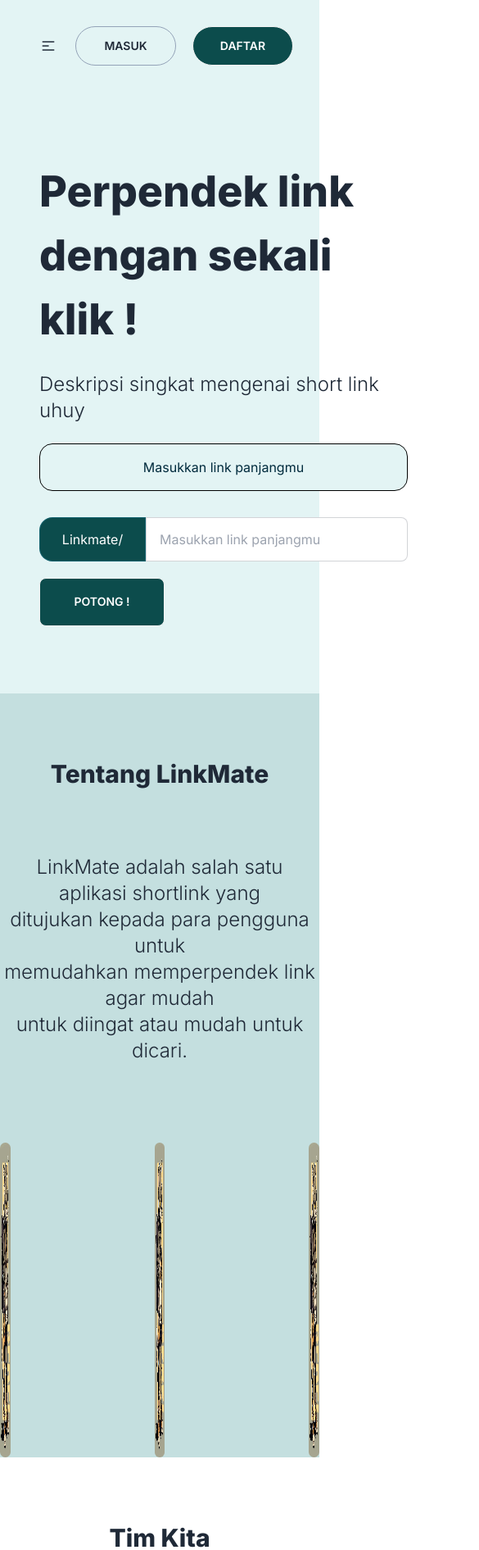
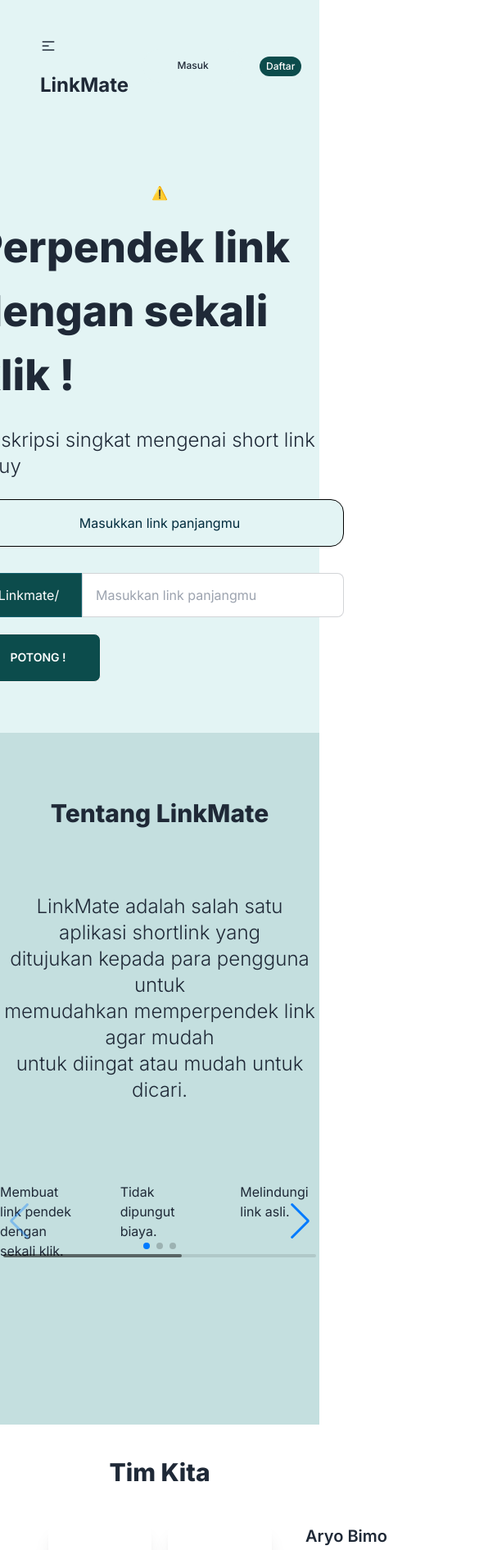
Before and after one commit to aryobimo21114311/fp_pemrograman_web, a Next.js app: page / in a window 390 px wide. Shown: the top 1891 px of the page at 82% size, 585 px wide, since content can reach past the window. Built offline with nearby package versions, Linux system fonts and the light colour scheme; no server answers.

Commit message:
responsive halaman awal part 1

```diff
--- a/package.json
+++ b/package.json
@@ -15,6 +15,7 @@
     "postcss": "8.4.24",
     "react": "18.2.0",
     "react-dom": "18.2.0",
+    "swiper": "^9.4.1",
     "tailwindcss": "3.3.2"
   },
   "devDependencies": {
--- a/src/components/Hero.js
+++ b/src/components/Hero.js
@@ -3,8 +3,8 @@
 
 export default function Hero() {
   return (
-    <div className="hero min-h-[87vh] bg-[#E3F4F4] flex p-8">
-        <div className="hero-content">
+    <div className="hero min-h-[87vh] bg-[#E3F4F4] flex p-8 flex justify-center">
+        <div className="hero-content flex lg:flex-row flex-col-reverse">
             <div>
             <h1 className="text-[52px] font-extrabold">Perpendek link<br/> dengan sekali klik !</h1>
             <p className="py-6 text-2xl font-light">Deskripsi singkat mengenai short link uhuy</p>
@@ -17,7 +17,7 @@
             </div>
             <button className="btn bg-[#0C4C4C] text-white w-[153px] h-[59px] hover:bg-[#5c9f9f]">Potong !</button>
             </div>
-            <div className="ml-36">
+            <div className="">
               <Player
                 autoplay
                 loop
--- a/src/components/Navbar.js
+++ b/src/components/Navbar.js
@@ -4,8 +4,9 @@
 
 export default function Navbar() {
     return (
-        <div className="navbar bg-[#E3F4F4] p-8">
-            <div className="navbar-start">
+        <div className="navbar flex justify-between bg-[#E3F4F4] p-8">
+            <div className="flex">
+            <div className="">
                 <div className="dropdown">
                 <label tabIndex={0} className="btn btn-ghost lg:hidden">
                     <svg xmlns="http://www.w3.org/2000/svg" className="h-5 w-5" fill="none" viewBox="0 0 24 24" stroke="currentColor"><path strokeLinecap="round" strokeLinejoin="round" strokeWidth="2" d="M4 6h16M4 12h8m-8 6h16" /></svg>
@@ -25,7 +26,7 @@
                 </div>
                 <a className="btn btn-ghost normal-case text-2xl font-bold">LinkMate</a>
             </div>
-            <div className="navbar-center hidden lg:flex">
+            <div className=" hidden lg:flex">
                 <ul className="menu menu-horizontal px-1 gap-10 text-2xl">
                 <li><a>Beranda</a></li>
                 <li tabIndex={0}>
@@ -41,12 +42,13 @@
                 <li><a>Kontak</a></li>
                 </ul>
             </div>
-            <div className="navbar-end gap-5">
+            </div>
+            <div className=" gap-5">
                 <Link href={'/login'} className="font-medium text-base">
-                    <button className="btn bg-[#E3F4F4] border-slate-400 w-[123px] hover:bg-[#5c9f9f] h-[41px] rounded-3xl">Masuk</button>
+                    <button className="lg:btn-lg btn-xs bg-[#E3F4F4] border-slate-400 w-[123px] hover:bg-[#5c9f9f] h-[41px] rounded-3xl">Masuk</button>
                 </Link>
                 <Link href={'/register'} className="font-medium text-base">
-                    <button className="btn bg-[#0C4C4C] text-white hover:bg-[#5c9f9f] w-[123px] h-[41px] rounded-3xl">Daftar</button>
+                    <button className="lg:btn-lg btn-xs bg-[#0C4C4C] text-white hover:bg-[#5c9f9f] lg:w-[123px] lg:h-[41px] rounded-3xl">Daftar</button>
                 </Link>
             </div>
         </div>
--- a/src/components/about/About.js
+++ b/src/components/about/About.js
@@ -1,18 +1,40 @@
 import React from 'react'
 import Card from './Card'
+import { Navigation, Pagination, Scrollbar, A11y } from 'swiper';
 
+import { Swiper, SwiperSlide } from 'swiper/react';
+
+// Import Swiper styles
+import 'swiper/css';
+import 'swiper/css/navigation';
+import 'swiper/css/pagination';
+import 'swiper/css/scrollbar';
 export default function About() {
   return (
-    <div className='min-h-screen w-full bg-[#C4DFDF] flex items-center flex-col'>
+    <div className='min-h-screen  bg-[#C4DFDF]  items-center flex-col'>
         <div className='flex flex-col items-center'>
             <h1 className='mb-20 mt-20 font-extrabold text-3xl'>Tentang LinkMate</h1>
             <p className='mb-24 text-center font-light text-2xl'>LinkMate adalah salah satu aplikasi shortlink yang<br/> ditujukan kepada para pengguna untuk<br/> memudahkan memperpendek link agar mudah<br/> untuk diingat atau mudah untuk dicari. </p>
         </div>
-        <div className='flex gap-44'>
+        {/* <div className='flex lg:gap-44 gap-6'>
             <Card/>
-            <Card/>
-            <Card/>
-        </div>
+        </div> */}
+            <Swiper
+              modules={[Navigation, Pagination, Scrollbar, A11y]}
+              spaceBetween={50}
+              slidesPerView={3}
+              navigation
+              pagination={{ clickable: true }}
+              scrollbar={{ draggable: true }}
+              onSwiper={(swiper) => console.log(swiper)}
+              onSlideChange={() => console.log('slide change')}
+                  >
+                    <SwiperSlide>Membuat link pendek dengan sekali klik.</SwiperSlide>
+                    <SwiperSlide>Tidak dipungut biaya.</SwiperSlide>
+                    <SwiperSlide>Melindungi link asli.</SwiperSlide>
+                    <SwiperSlide>Melindungi link asli.</SwiperSlide>
+                    <SwiperSlide>Melindungi link asli.</SwiperSlide>
+              </Swiper>
     </div>
   )
 }
--- a/src/components/about/Card.js
+++ /dev/null
@@ -1,13 +0,0 @@
-import React from 'react'
-import Image from 'next/image'
-import img from '/public/assets/img.jpg'
-
-export default function Card() {
-  return (
-    <div className="h-96 carousel carousel-vertical rounded-box">
-        <div className="carousel-item h-full">
-            <Image src={img} width={328} height={493} alt="img"/>
-        </div>
-    </div>
-  )
-}
--- a/src/components/teams/Teams.js
+++ b/src/components/teams/Teams.js
@@ -4,10 +4,10 @@
 export default function Teams() {
   return (
     <div className='min-h-screen w-full bg-white flex items-center flex-col'>
-        <div className='flex flex-col items-center'>
-            <h1 className='mb-20 mt-20 font-extrabold text-3xl'>Tim Kita</h1>
+        <div className='flex flex-col items-center my-10'>
+            <h1 className='font-extrabold text-3xl'>Tim Kita</h1>
         </div>
-        <div className='flex flex-wrap gap-36 max-w-[70vw] justify-center items-center'>
+        <div className='grid grid-cols-2 flex-wrap gap-5 max-w-[70vw] justify-center items-center'>
             <TeamsCard name={"Annisa Damayanti"} nim={"21.11.4260"}/>
             <TeamsCard name={"Aryo Bimo Wicaksono"} nim={"21.11.4311"}/>
             <TeamsCard name={"Mauhiba Salmaa Ghaisani"} nim={"21.11.4264"}/>
```
Also changed, not shown: 1 other file (tests, documents, lock files or other folders).
